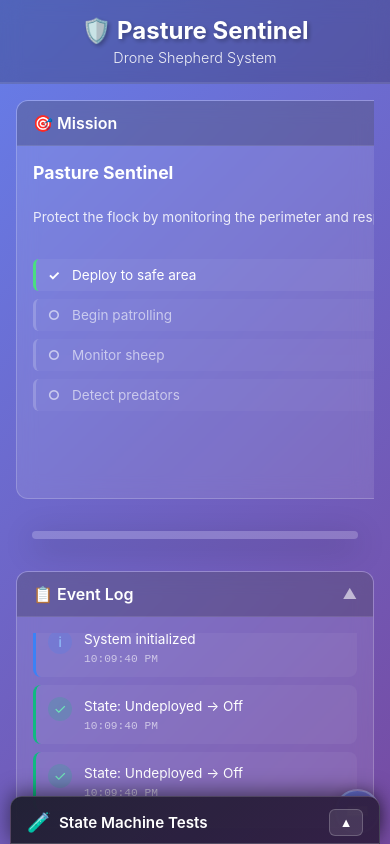
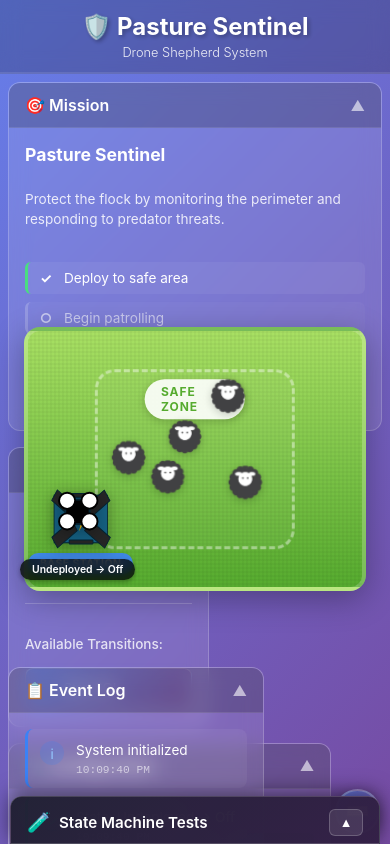
Before and after one commit to Elliades/MBSE-Shepard-Monitoring, a React (Vite) app: page / in a window 390 px wide. Built offline with nearby package versions, Linux system fonts and the light colour scheme.

Commit message:
feat: Comprehensive UI responsiveness improvements with TDD - panels collapse properly, no layout shifts, better scaling

```diff
--- a/src/App.css
+++ b/src/App.css
@@ -31,16 +31,19 @@
 .app-container {
   flex: 1;
   display: grid;
-  grid-template-columns: 320px 1fr 350px;
+  grid-template-columns: minmax(280px, 320px) 1fr minmax(320px, 380px);
   gap: 1rem;
   padding: 1rem;
   overflow: hidden;
+  align-items: start; /* Prevent vertical centering causing shifts */
 }
 
 .left-panel, .right-panel {
   display: flex;
   flex-direction: column;
   gap: 1rem;
+  height: fit-content; /* Allow panels to shrink when collapsed */
+  max-height: 100%; /* Prevent overflow */
 }
 
 .left-panel {
@@ -76,13 +79,19 @@
 /* Responsive Design */
 @media (max-width: 1400px) {
   .app-container {
-    grid-template-columns: 280px 1fr 320px;
+    grid-template-columns: minmax(260px, 280px) 1fr minmax(300px, 340px);
   }
 }
 
 @media (max-width: 1200px) {
   .app-container {
-    grid-template-columns: 250px 1fr 300px;
+    grid-template-columns: minmax(250px, 280px) 1fr minmax(280px, 320px);
+    gap: 0.75rem;
+    padding: 0.75rem;
+  }
+
+  .left-panel, .right-panel {
+    max-height: calc(100vh - 200px);
   }
 
   .left-panel {
@@ -90,18 +99,30 @@
   }
 }
 
-@media (max-width: 768px) {
+@media (max-width: 1024px) {
   .app-container {
     grid-template-columns: 1fr;
-    grid-template-rows: auto auto 1fr;
+    grid-template-rows: auto 1fr auto;
+    gap: 0.5rem;
+    padding: 0.5rem;
   }
 
   .left-panel, .right-panel {
     flex-direction: row;
     overflow-x: auto;
+    max-height: none;
+    flex-wrap: wrap;
+  }
+
+  .app-header {
+    padding: 0.75rem 1rem;
   }
 
   .app-header h1 {
     font-size: 1.5rem;
   }
+
+  .app-header p {
+    font-size: 0.8rem;
+  }
 }
--- a/src/components/ControlPanel.css
+++ b/src/components/ControlPanel.css
@@ -4,6 +4,9 @@
   border-radius: 12px;
   border: 1px solid rgba(255, 255, 255, 0.2);
   overflow: hidden;
+  flex: 0 1 auto;
+  transition: all 0.3s ease;
+  height: fit-content;
 }
 
 .control-panel .panel-header {
@@ -41,6 +44,16 @@
 
 .control-panel .panel-content {
   padding: 1rem;
+  max-height: 1000px;
+  opacity: 1;
+  overflow: hidden;
+  transition: max-height 0.3s ease, opacity 0.3s ease, padding 0.3s ease;
+}
+
+.control-panel .panel-content.collapsed {
+  max-height: 0;
+  opacity: 0;
+  padding: 0 1rem;
 }
 
 .control-description {
--- a/src/components/ControlPanel.jsx
+++ b/src/components/ControlPanel.jsx
@@ -24,8 +24,7 @@ const ControlPanel = () => {
         <h3>🔧 Configuration</h3>
         <span className="collapse-icon">{isCollapsed ? '▼' : '▲'}</span>
       </div>
-      {!isCollapsed && (
-      <div className="panel-content">
+      <div className={`panel-content ${isCollapsed ? 'collapsed' : ''}`}>
         {/* WebSocket Configuration */}
         <div className="websocket-config">
           <div className="config-title">WebSocket Connection</div>
@@ -62,7 +61,6 @@ const ControlPanel = () => {
           )}
         </div>
       </div>
-      )}
     </div>
   )
 }
--- a/src/components/Field.css
+++ b/src/components/Field.css
@@ -1,23 +1,29 @@
 .field-container {
   width: 100%;
   height: 100%;
+  min-height: 400px; /* Prevent collapse */
   display: flex;
   align-items: center;
   justify-content: center;
   padding: 1rem;
+  position: relative;
 }
 
 .field-background {
   position: relative;
-  width: 100%;
-  max-width: 800px;
-  height: 100%;
-  max-height: 600px;
+  width: min(100%, 800px); /* Use min() for better scaling */
+  height: 0;
+  padding-bottom: 75%; /* 4:3 aspect ratio (600/800 = 0.75) */
+  max-height: min(75vh, 600px); /* Responsive max height */
   background: linear-gradient(180deg, #a8e063 0%, #56ab2f 100%);
   border-radius: 16px;
   box-shadow: 0 8px 32px rgba(0, 0, 0, 0.3);
-  overflow: hidden;
+  overflow: visible; /* Allow overflow for drone animations */
   border: 4px solid rgba(255, 255, 255, 0.2);
+}
+
+.field-background > * {
+  position: absolute; /* Children need absolute positioning */
 }
 
 /* Grass texture pattern */
--- a/src/components/LogPanel.css
+++ b/src/components/LogPanel.css
@@ -6,7 +6,10 @@
   overflow: hidden;
   display: flex;
   flex-direction: column;
-  flex: 1;
+  flex: 0 1 auto;
+  transition: all 0.3s ease;
+  height: fit-content;
+  max-height: 500px; /* Reasonable max for logs */
 }
 
 .log-panel .panel-header {
@@ -48,6 +51,15 @@
   overflow: hidden;
   display: flex;
   flex-direction: column;
+  max-height: 400px;
+  opacity: 1;
+  transition: max-height 0.3s ease, opacity 0.3s ease, padding 0.3s ease;
+}
+
+.log-panel .panel-content.collapsed {
+  max-height: 0;
+  opacity: 0;
+  padding: 0 1rem;
 }
 
 .log-container {
--- a/src/components/LogPanel.jsx
+++ b/src/components/LogPanel.jsx
@@ -30,8 +30,7 @@ const LogPanel = () => {
         <h3>📋 Event Log</h3>
         <span className="collapse-icon">{isCollapsed ? '▼' : '▲'}</span>
       </div>
-      {!isCollapsed && (
-      <div className="panel-content">
+      <div className={`panel-content ${isCollapsed ? 'collapsed' : ''}`}>
         <div className="log-container" ref={logContainerRef}>
           {logs.map(log => (
             <div key={log.id} className={`log-entry log-${log.type}`}>
@@ -44,7 +43,6 @@ const LogPanel = () => {
           ))}
         </div>
       </div>
-      )}
     </div>
   )
 }
--- a/src/components/MissionDisplay.css
+++ b/src/components/MissionDisplay.css
@@ -4,7 +4,9 @@
   border-radius: 12px;
   border: 1px solid rgba(255, 255, 255, 0.2);
   overflow: hidden;
-  flex: 0 0 auto;
+  flex: 0 1 auto;
+  transition: all 0.3s ease;
+  height: fit-content;
 }
 
 .mission-display .panel-header {
@@ -42,6 +44,16 @@
 
 .mission-display .panel-content {
   padding: 1rem;
+  max-height: 1000px;
+  opacity: 1;
+  overflow: hidden;
+  transition: max-height 0.3s ease, opacity 0.3s ease, padding 0.3s ease;
+}
+
+.mission-display .panel-content.collapsed {
+  max-height: 0;
+  opacity: 0;
+  padding: 0 1rem;
 }
 
 .mission-title {
--- a/src/components/MissionDisplay.jsx
+++ b/src/components/MissionDisplay.jsx
@@ -10,8 +10,7 @@ const MissionDisplay = () => {
         <h3>🎯 Mission</h3>
         <span className="collapse-icon">{isCollapsed ? '▼' : '▲'}</span>
       </div>
-      {!isCollapsed && (
-      <div className="panel-content">
+      <div className={`panel-content ${isCollapsed ? 'collapsed' : ''}`}>
         <div className="mission-title">Pasture Sentinel</div>
         <div className="mission-description">
           Protect the flock by monitoring the perimeter and responding to predator threats.
@@ -35,7 +34,6 @@ const MissionDisplay = () => {
           </div>
         </div>
       </div>
-      )}
     </div>
   )
 }
--- a/src/components/StatusPanel.css
+++ b/src/components/StatusPanel.css
@@ -4,7 +4,9 @@
   border-radius: 12px;
   border: 1px solid rgba(255, 255, 255, 0.2);
   overflow: hidden;
-  flex: 1;
+  flex: 0 1 auto; /* Don't force expansion */
+  transition: all 0.3s ease;
+  height: fit-content;
 }
 
 .panel-header {
@@ -45,6 +47,17 @@
   display: flex;
   flex-direction: column;
   gap: 1rem;
+  max-height: 1000px; /* Large enough for content */
+  opacity: 1;
+  overflow: hidden;
+  transition: max-height 0.3s ease, opacity 0.3s ease, padding 0.3s ease;
+}
+
+.status-panel.collapsed .panel-content,
+.panel-content.collapsed {
+  max-height: 0;
+  opacity: 0;
+  padding: 0 1rem;
 }
 
 .status-item {
--- a/src/components/StatusPanel.jsx
+++ b/src/components/StatusPanel.jsx
@@ -79,8 +79,7 @@ const StatusPanel = () => {
         <h3>📊 Active States</h3>
         <span className="collapse-icon">{isCollapsed ? '▼' : '▲'}</span>
       </div>
-      {!isCollapsed && (
-      <div className="panel-content">
+      <div className={`panel-content ${isCollapsed ? 'collapsed' : ''}`}>
         <div className="status-item">
           <span className="status-label">Active States:</span>
           <div className="substates-list">
@@ -115,7 +114,6 @@ const StatusPanel = () => {
           )}
         </div>
       </div>
-      )}
     </div>
   )
 }
```
Also changed, not shown: 1 other file (tests, documents, lock files or other folders).
